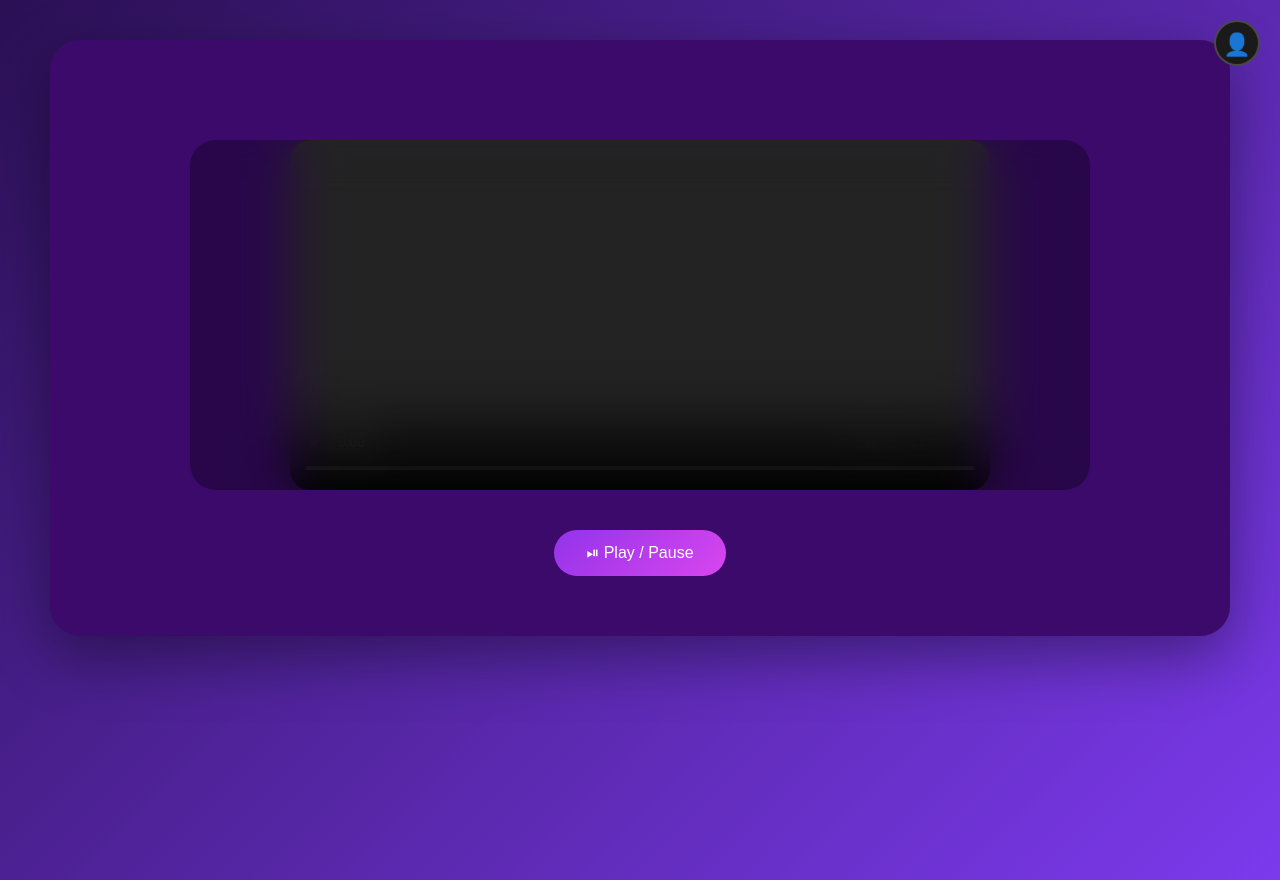
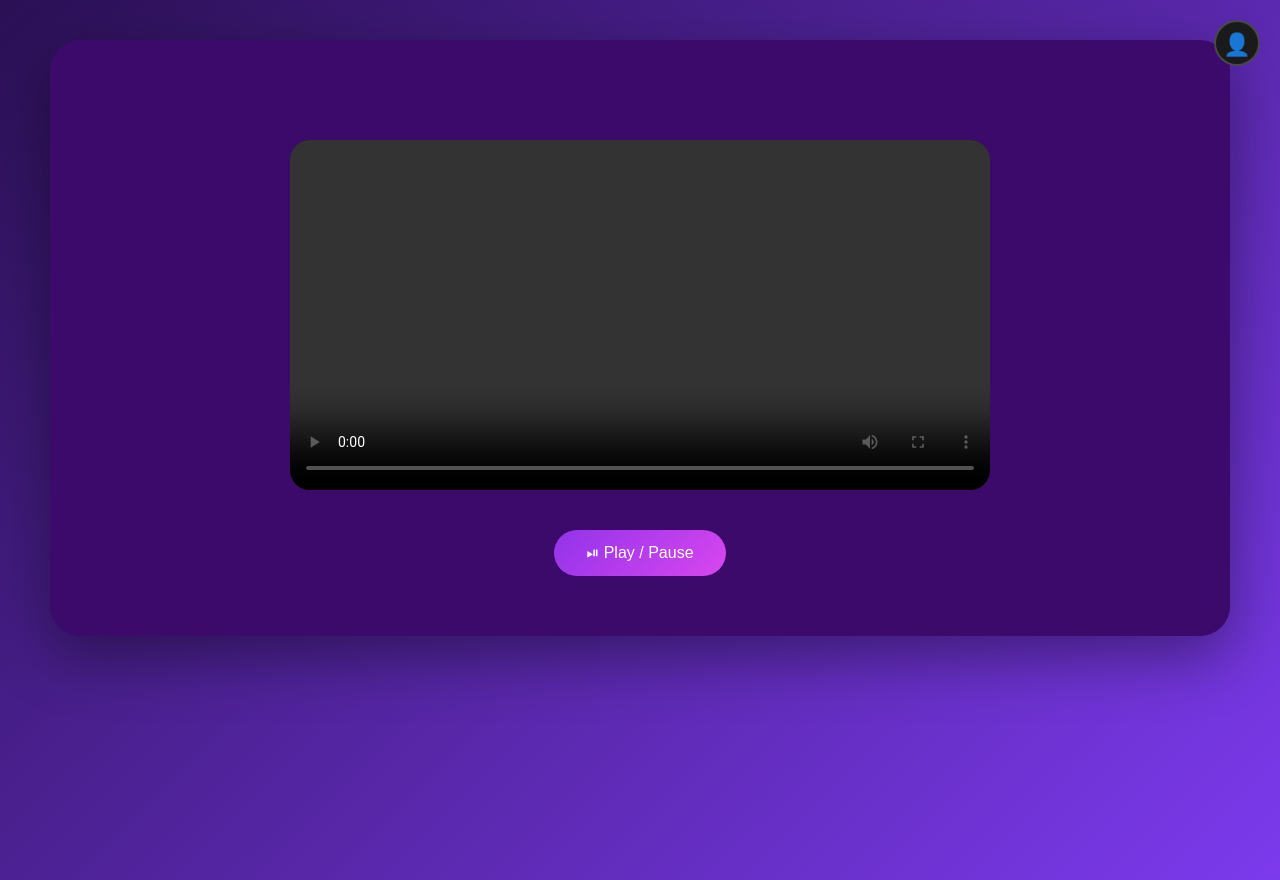
Before and after one commit to kmsumanth1/Pragyan_khel-, a React (Vite) app in the folder frontend/: page /tracker/1 in a window 1280 px wide. Built offline with nearby package versions, Linux system fonts and the light colour scheme.

Commit message:
frontend

```diff
--- a/frontend/src/pages/Tracker.jsx
+++ b/frontend/src/pages/Tracker.jsx
@@ -1,6 +1,5 @@
-import { useParams } from "react-router-dom";
+import { useParams, useNavigate } from "react-router-dom";
 import { useRef, useState, useEffect, useContext } from "react";
-import { useNavigate } from "react-router-dom";
 import axios from "axios";
 import ControlPanel from "../components/ControlPanel";
 import { AuthContext } from "../context/AuthContext";
@@ -14,12 +13,14 @@ export default function Tracker() {
   const canvasRef = useRef(null);
 
   const { user, login, logout } = useContext(AuthContext);
+
   const [showAuth, setShowAuth] = useState(false);
   const [email, setEmail] = useState("");
   const [password, setPassword] = useState("");
   const [youtubeEmbed, setYoutubeEmbed] = useState(null);
 
   /* ================= AUTH ================= */
+
   const handleLogin = async () => {
     try {
       const res = await axios.post("http://localhost:5000/login", {
@@ -35,13 +36,14 @@ export default function Tracker() {
   };
 
   /* ================= CLEANUP ================= */
+
   useEffect(() => {
     return () => {
       const video = videoRef.current;
       if (!video) return;
 
       if (video.srcObject) {
-        video.srcObject.getTracks().forEach(track => track.stop());
+        video.srcObject.getTracks().forEach((track) => track.stop());
         video.srcObject = null;
       }
 
@@ -50,6 +52,7 @@ export default function Tracker() {
   }, []);
 
   /* ================= WEBCAM ================= */
+
   useEffect(() => {
     if (source === "webcam") {
       setYoutubeEmbed(null);
@@ -65,17 +68,18 @@ export default function Tracker() {
     }
   }, [source]);
 
-  /* ================= YOUTUBE PARSER ================= */
+  /* ================= STREAM HANDLER ================= */
+
   const handleStreamInput = (url) => {
     let videoId = null;
 
     try {
-      // Standard watch link
+      // Standard YouTube link
       if (url.includes("youtube.com/watch")) {
         videoId = new URL(url).searchParams.get("v");
       }
 
-      // Short link
+      // Short YouTube link
       if (url.includes("youtu.be/")) {
         videoId = url.split("youtu.be/")[1].split("?")[0];
       }
@@ -94,17 +98,17 @@ export default function Tracker() {
       setYoutubeEmbed(null);
       videoRef.current.srcObject = null;
       videoRef.current.src = url;
-
     } catch {
       alert("Invalid URL");
     }
   };
 
   /* ================= RENDER ================= */
+
   return (
     <div className="tracker-page">
 
-      {/* Profile */}
+      {/* PROFILE ICON */}
       <div className="nav-right">
         <div
           className="profile-icon"
@@ -141,10 +145,10 @@ export default function Tracker() {
         )}
       </div>
 
-      {/* Card */}
+      {/* MAIN CARD */}
       <div className="tracker-card">
 
-        {/* Video Area */}
+        {/* VIDEO AREA */}
         <div className="video-container">
           {youtubeEmbed ? (
             <iframe
@@ -155,6 +159,7 @@ export default function Tracker() {
               frameBorder="0"
               allow="accelerometer; autoplay; clipboard-write; encrypted-media; gyroscope; picture-in-picture"
               allowFullScreen
+              title="YouTube Video"
             />
           ) : (
             <>
@@ -172,7 +177,7 @@ export default function Tracker() {
           )}
         </div>
 
-        {/* Upload */}
+        {/* UPLOAD SECTION */}
         {source === "upload" && (
           <div className="upload-section">
             <input
@@ -196,7 +201,7 @@ export default function Tracker() {
           </div>
         )}
 
-        {/* Livestream */}
+        {/* LIVESTREAM SECTION */}
         {source === "livestream" && (
           <div className="livestream-section">
             <input
@@ -212,7 +217,7 @@ export default function Tracker() {
           </div>
         )}
 
-        {/* Controls */}
+        {/* CONTROLS */}
         <ControlPanel source={source} videoRef={videoRef} />
 
       </div>
--- a/frontend/src/styles/theme.css
+++ b/frontend/src/styles/theme.css
@@ -152,14 +152,8 @@ body {
 }
 
 /* GLASS OVERLAY */
-.video-container::before {
-  content: "";
-  position: absolute;
-  inset: 0;
-  backdrop-filter: blur(25px);
-  background: rgba(0, 0, 0, 0.3);
-  z-index: 1;
-}
+
+
 
 /* keep canvas above blur */
 .canvas-layer {
@@ -978,3 +972,95 @@ body {
   flex-direction: column;
   gap: 10px;
 }
+.video-container {
+  position: relative;
+  overflow: hidden;
+}
+
+.video-container {
+  position: relative;
+  overflow: hidden;
+}
+
+.blur-overlay {
+  position: absolute;
+  inset: 0;
+  backdrop-filter: blur(20px);
+
+  mask: radial-gradient(
+    circle 130px at var(--x) var(--y),
+    transparent 0px,
+    black 160px
+  );
+
+  -webkit-mask: radial-gradient(
+    circle 130px at var(--x) var(--y),
+    transparent 0px,
+    black 160px
+  );
+
+  pointer-events: none;
+}
+.video-wrapper {
+  position: relative;
+  display: inline-block;
+  overflow: hidden;
+}
+
+.video-canvas {
+  display: block;
+  border-radius: 20px;
+}
+
+/* Blur layer covering entire video */
+.blur-layer {
+  position: absolute;
+  inset: 0;
+  backdrop-filter: blur(18px);
+  pointer-events: none;
+  transition: 0.2s ease;
+}
+
+/* When clicked, reveal circular area */
+.video-wrapper.reveal .blur-layer {
+  mask: radial-gradient(
+    circle 140px at var(--x) var(--y),
+    transparent 0px,
+    black 160px
+  );
+
+  -webkit-mask: radial-gradient(
+    circle 140px at var(--x) var(--y),
+    transparent 0px,
+    black 160px
+  );
+}
+.video-wrapper {
+  position: relative;
+  display: inline-block;
+  overflow: hidden;
+}
+
+.video-canvas {
+  position: absolute;
+  top: 0;
+  left: 0;
+  border-radius: 20px;
+}
+
+/* Normal clear canvas */
+.clear-layer {
+  position: relative;
+  z-index: 2;
+}
+
+/* Blurred layer */
+.blur-layer {
+  z-index: 1;
+  filter: blur(20px);
+}
+
+/* Spotlight mask */
+.spotlight-active .blur-layer {
+  clip-path: circle(150px at var(--x) var(--y));
+}
```
Also changed, not shown: frontend/src/components/VideoCanvas.jsx (+14 -6 lines).
